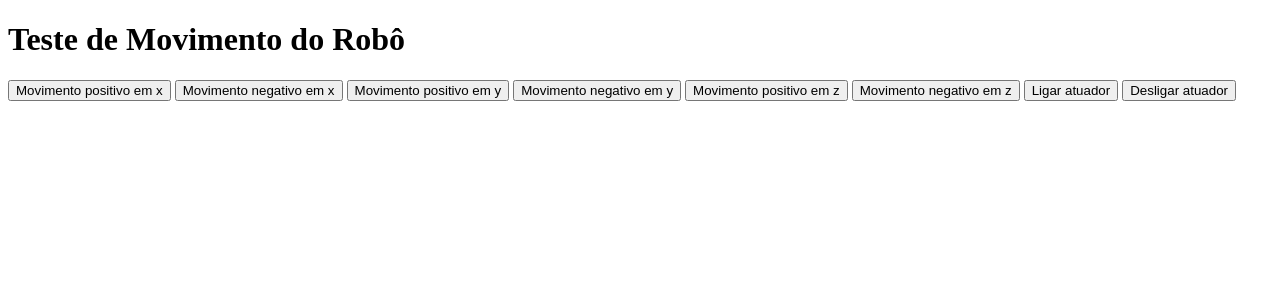
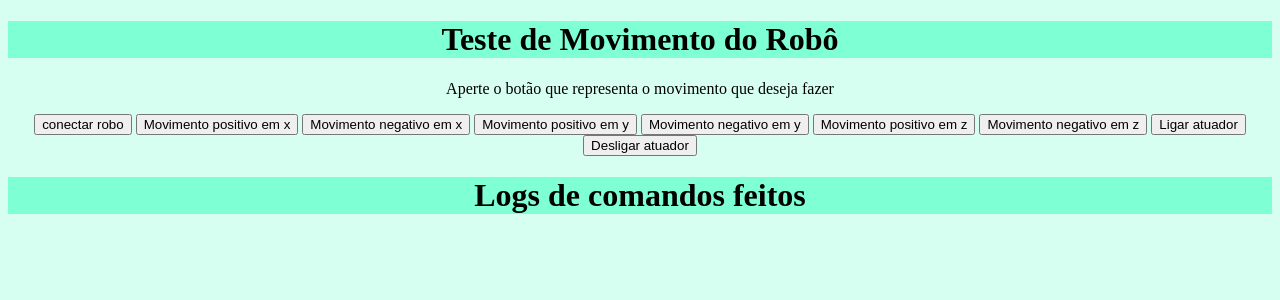
Before and after one commit to ahnina/ponderada_htmx, a Flask app: page / in a window 1280 px wide. Shown: the top 300 px of the page. Run offline with Flask 3, Linux system fonts and the light colour scheme.

Commit message:
ajustes e finalização

```diff
--- a/src/app.py
+++ b/src/app.py
@@ -3,6 +3,7 @@ from flask import Flask, render_template, jsonify, request
 from tinydb import TinyDB, Query
 from pydobot import Dobot
 from serial.tools import list_ports
+from datetime import datetime
 import time
 import pydobot
 import inquirer
@@ -11,7 +12,6 @@ import inquirer
 app = Flask(__name__)
 db = TinyDB('database.json')
 # robo = pydobot.Dobot(port=port, verbose=False)
-robo = None
 def conectar():
     available_ports = list_ports.comports()
 
@@ -29,61 +29,59 @@ def index():
 
 @app.route('/move_robot', methods=['POST'])
 def move_robot():
-    # if request.method == 'POST':
-        if not robo:
-            conectar()
         command = request.form['command']
         movimento(command)
         # Simulando movimento do robô
         time.sleep(2)
-        db.insert({'command': command, 'timestamp': time.time()})
+        db.insert({'command': command, 'timestamp': datetime.now().isoformat()})
         time.sleep(2)
-    # else:
-    #  return (get_commands())
+        return (get_commands())
 
 @app.route('/get_commands', methods=['GET'])
 def get_commands():
     commands = db.all()
-    return jsonify(commands)
+    return render_template('logs.html', itens=commands)
 
 
 def movimento(command):
-    if command == "+10 em x":
+    if command == "conectar":
+        conectar()
+
+    elif command == "+50 em x":
         (x, y, z, r, j1, j2, j3, j4) = robo.pose()
-        deslocamento= 10
+        deslocamento= 50
         robo.move_to(x + deslocamento, y, z, r, wait=True)
-        robo.close()
-    elif command == "-10 em x":
+    elif command == "-50 em x":
         (x, y, z, r, j1, j2, j3, j4) = robo.pose()
-        deslocamento= -10
+        deslocamento= -50
         robo.move_to(x + deslocamento, y, z, r, wait=True)
-        robo.close()
-    elif command == "+10 em y":
+
+    elif command == "+50 em y":
         (x, y, z, r, j1, j2, j3, j4) = robo.pose()
-        deslocamento= 10
+        deslocamento= 50
         robo.move_to(x, y + deslocamento, z, r, wait=True)
-        robo.close()
-    elif command == "-10 em y":
+
+    elif command == "-50 em y":
         (x, y, z, r, j1, j2, j3, j4) = robo.pose()
-        deslocamento= -10
+        deslocamento= -50
         robo.move_to(x, y + deslocamento, z, r, wait=True)
-        robo.close()
-    elif command == "+10 em z":
+
+    elif command == "+50 em z":
         (x, y, z, r, j1, j2, j3, j4) = robo.pose()
-        deslocamento= 10
+        deslocamento= 50
         robo.move_to(x, y, z + deslocamento, r, wait=True)
-        robo.close()
-    elif command == "-10 em z":
+
+    elif command == "-50 em z":
         (x, y, z, r, j1, j2, j3, j4) = robo.pose()
-        deslocamento= -10
+        deslocamento= -50
         robo.move_to(x, y, z + deslocamento, r, wait=True)
-        robo.close()
+
     elif command == "ligar atuador":
         robo.suck(True)
-        robo.close()
+
     elif command == "desligar atuador":
         robo.suck(False)
-        robo.close()
+
 
 if __name__ == '__main__':
     app.run(debug=True)
--- a/src/database.json
+++ b/src/database.json
@@ -1 +1 @@
-{"_default": {"1": {"command": "+10 em x", "timestamp": 1711984886.5143397}, "2": {"command": "+10 em y", "timestamp": 1711984907.9108312}, "3": {"command": "+10 em x", "timestamp": 1711984964.3093474}}}
+{"_default": {"1": {"command": "conectar", "timestamp": "2024-04-05T12:11:55.997920"}, "2": {"command": "+50 em x", "timestamp": "2024-04-05T12:12:02.526118"}, "3": {"command": "-50 em x", "timestamp": "2024-04-05T12:12:07.000117"}, "4": {"command": "+50 em y", "timestamp": "2024-04-05T12:12:10.494409"}, "5": {"command": "-50 em y", "timestamp": "2024-04-05T12:12:14.184595"}, "6": {"command": "+50 em z", "timestamp": "2024-04-05T12:12:18.442455"}, "7": {"command": "-50 em z", "timestamp": "2024-04-05T12:12:22.770913"}, "8": {"command": "ligar atuador", "timestamp": "2024-04-05T12:12:28.985070"}, "9": {"command": "desligar atuador", "timestamp": "2024-04-05T12:12:40.621329"}}}
--- /dev/null
+++ b/src/static/style.css
@@ -0,0 +1,8 @@
+body {
+   text-align: center;
+   background-color: rgba(127, 255, 212, 0.306);
+}
+
+h1 {
+    background-color: aquamarine;
+}
--- a/src/templates/cad-log.html
+++ /dev/null
@@ -1,6 +0,0 @@
-[%for item in itens%]
-
-<li>
-    {{item["command"]}} - {{item[timestamp]}}
-</li>
-[%endofor%]
--- a/src/templates/index.html
+++ b/src/templates/index.html
@@ -5,26 +5,35 @@
     <meta charset="UTF-8">
     <title>Teste de Movimento do Robô</title>
     <script src="https://cdn.jsdelivr.net/npm/htmx.org/dist/htmx.js"></script>
+    <link rel="stylesheet" href="../static/style.css">
 </head>
 <body>
-    <h1>Teste de Movimento do Robô</h1>
+    <div class="intro">
+        <h1>Teste de Movimento do Robô</h1>
+        <p> Aperte o botão que representa o movimento que deseja fazer</p>
+    </div>
     <button hx-post="/move_robot" hx-target="#log"
-    name="command" value="+10 em x">Movimento positivo em x</button>
+    name="command" value="conectar">conectar robo</button>
     <button hx-post="/move_robot" hx-target="#log"
-    name="command" value="-10 em x">Movimento negativo em x</button>
+    name="command" value="+50 em x">Movimento positivo em x</button>
     <button hx-post="/move_robot" hx-target="#log"
-    name="command" value="+10 em y">Movimento positivo em y</button>
+    name="command" value="-50 em x">Movimento negativo em x</button>
     <button hx-post="/move_robot" hx-target="#log"
-    name="command" value="-10 em y">Movimento negativo em y</button>
+    name="command" value="+50 em y">Movimento positivo em y</button>
     <button hx-post="/move_robot" hx-target="#log"
-    name="command" value="+10 em z">Movimento positivo em z</button>
+    name="command" value="-50 em y">Movimento negativo em y</button>
     <button hx-post="/move_robot" hx-target="#log"
-    name="command" value="-10 em z">Movimento negativo em z</button>
+    name="command" value="+50 em z">Movimento positivo em z</button>
+    <button hx-post="/move_robot" hx-target="#log"
+    name="command" value="-50 em z">Movimento negativo em z</button>
     <button hx-post="/move_robot" hx-target="#log"
     name="command" value="ligar atuador">Ligar atuador</button>
     <button hx-post="/move_robot" hx-target="#log"
     name="command" value="desligar atuador">Desligar atuador</button>
-    <!-- <h1> Logs de comandos</h1> -->
+    <h1> Logs de comandos feitos</h1>
+    <div id="log" hx-get="/get_commands">
+
+    </div>
     <!-- <div id="log" hx-get="/get_commands">
         Log de comandos será atualizado dinamicamente aqui
     </div> -->
```
Also changed, not shown: src/templates/logs.html (added, +7 -0 lines).
